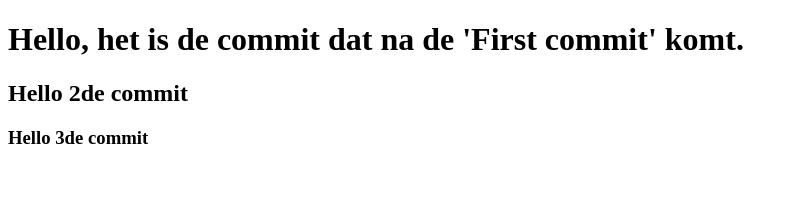
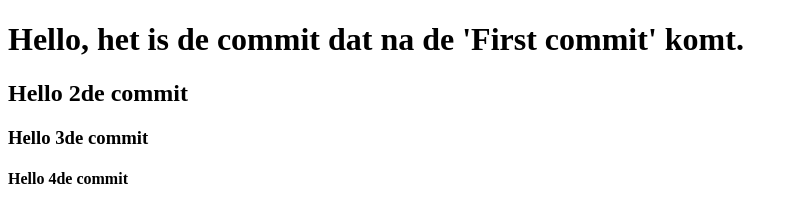
Before and after one commit to leaforewer/ahmet-18-vebr, a plain HTML site: page index.html in a window 1280 px wide. Shown: the whole page, without its empty margins (0-798 px from the left). Drawn offline with Linux system fonts and the light colour scheme.

Commit message:
5de commit met h4-tag

```diff
--- a/index.html
+++ b/index.html
@@ -10,5 +10,6 @@
     <h1>Hello, het is de commit dat na de 'First commit' komt.</h1>
     <h2>Hello 2de commit</h2>
     <h3>Hello 3de commit</h3>
+    <h4>Hello 4de commit</h4>
 </body>
 </html>
```
